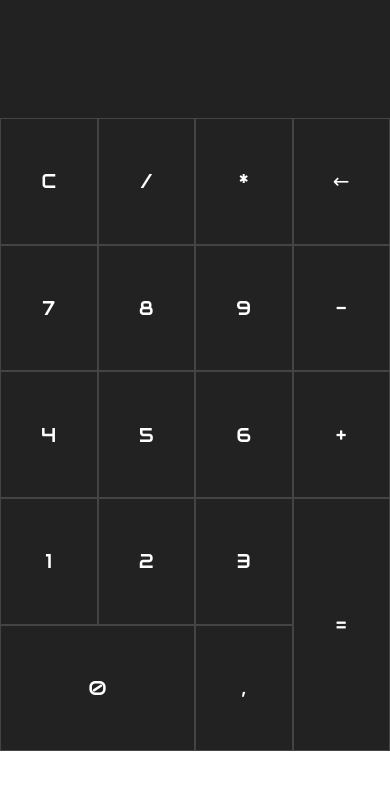
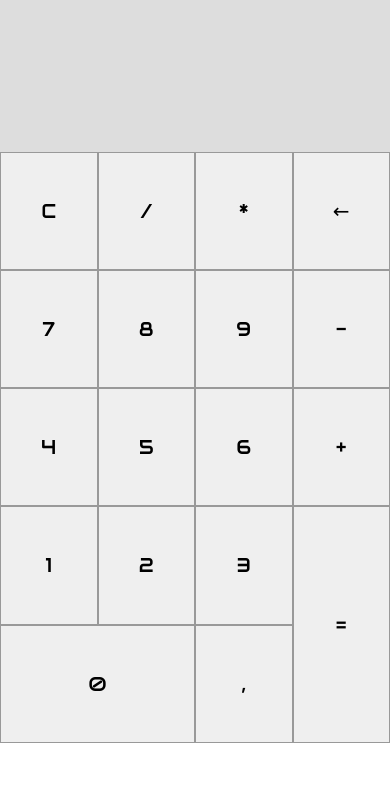
Before and after one commit to akosaf/akosaf.github.io, a PHP site: page /myFirstApp/calculator/index.html in a window 390 px wide. Shown: the top 790 px of the page. Run offline with PHP 8.4, Linux system fonts and the light colour scheme; some web fonts are replaced.

Commit message:
calculator v1.08

```diff
--- a/myFirstApp/calculator/script.js
+++ b/myFirstApp/calculator/script.js
@@ -75,4 +75,4 @@ function darkmode() {
     $('button').css('border-color', '#444')
 }
 
-darkmode()
+//darkmode()
--- a/myFirstApp/calculator/style.css
+++ b/myFirstApp/calculator/style.css
@@ -65,11 +65,11 @@ span {
     }
     button {
         width: 25vw;
-        height: 15vh;
+        height: 14vh;
     }
     #screen {
         width: 100vw;
-        height: 14vh;
+        height: 18vh;
         font-size: 5vh;
     }
     span {
```
